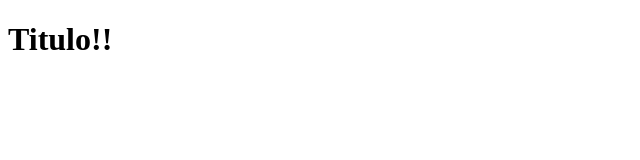
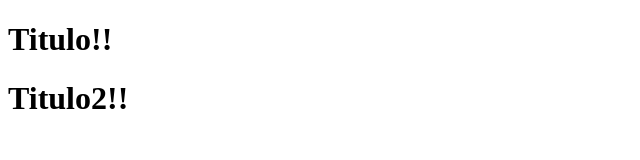
Before and after one commit to LeoMontecinos/desarrollo-web, a plain HTML site: page Index.html in a window 1280 px wide. Shown: the whole page, without its empty margins (0-640 px from the left). Drawn offline with Linux system fonts and the light colour scheme.

Commit message:
Se agrego un nuevo titulo

```diff
--- a/Index.html
+++ b/Index.html
@@ -6,5 +6,6 @@
 <body>
 
 	<h1> Titulo!! </h1>
+	<h1> Titulo2!! </h1>
 </body>
 </html>
```
